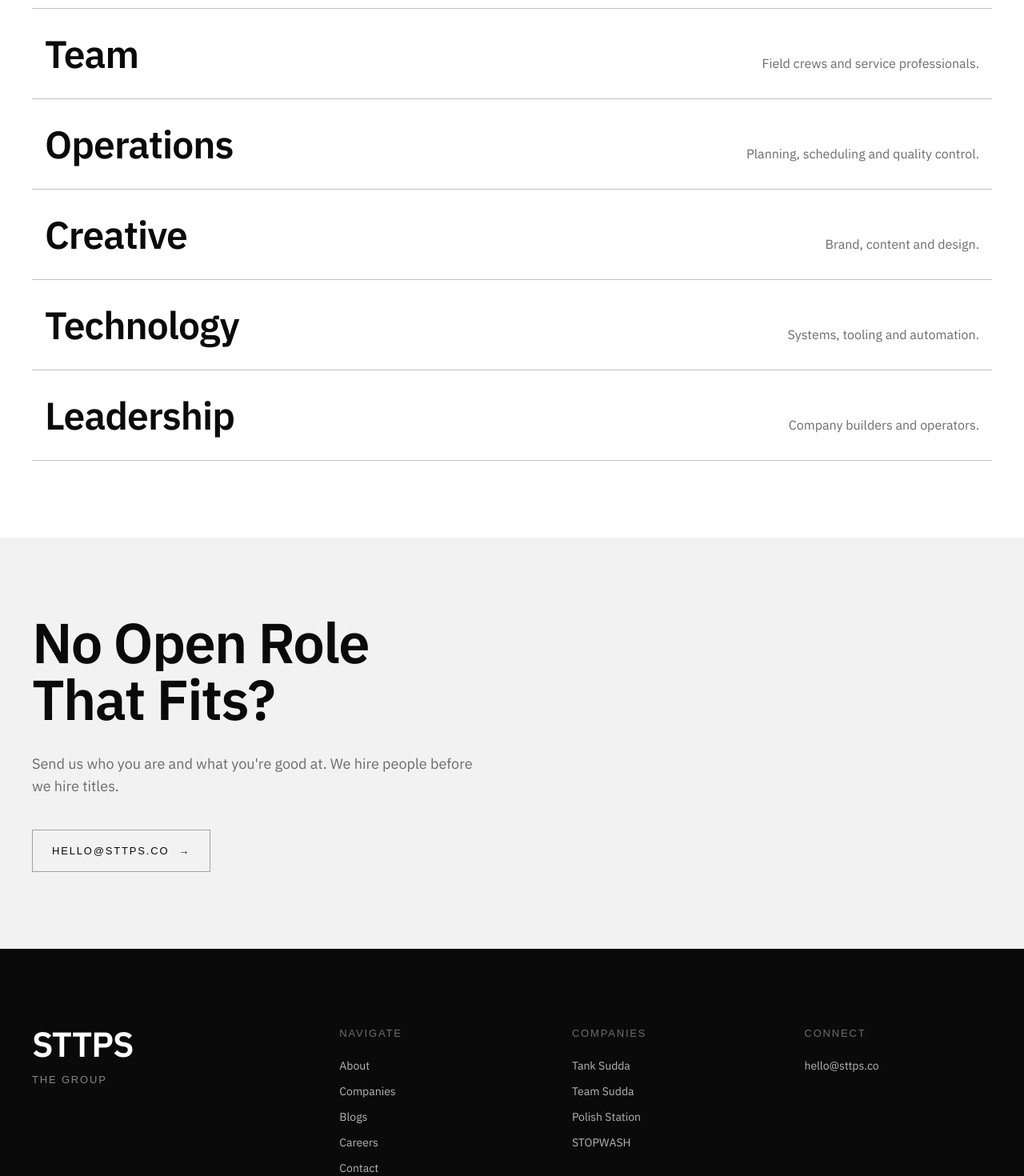
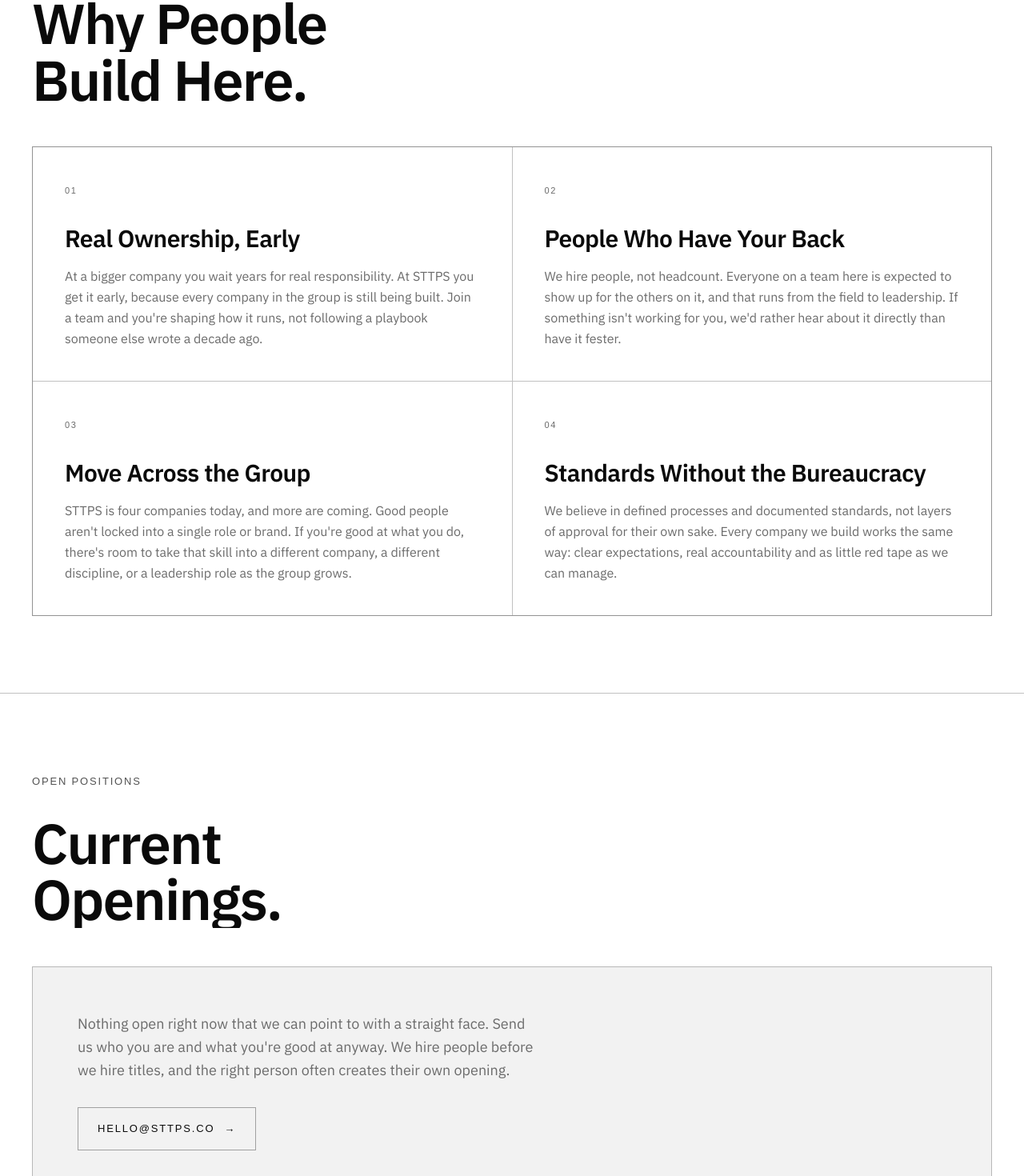
Before and after one commit to saadmaz/STTPS-Website, a Next.js app: page /careers in a window 1280 px wide. Shown: the part 644-2114 px from the top of the page at 80% size. Built offline with nearby package versions, Linux system fonts and the light colour scheme; a web font is replaced by a local one.

Commit message:
feat: add Why STTPS section and Open Positions to Careers page

```diff
--- a/src/app/careers/page.tsx
+++ b/src/app/careers/page.tsx
@@ -1,6 +1,6 @@
 import type { Metadata } from "next";
-import { CAREER_TRACKS, CONTACT } from "@/data/sttps";
-import { ArrowLink, Label, Reveal, SplitLines } from "@/components/site/primitives";
+import { CAREER_TRACKS, CONTACT, OPEN_POSITIONS, WHY_STTPS } from "@/data/sttps";
+import { ArrowLink, Label, Reveal, SplitLines, UnitTag } from "@/components/site/primitives";
 
 const TITLE = "Careers at STTPS: Build Service Companies With Us";
 const DESCRIPTION =
@@ -22,9 +22,6 @@ const JSON_LD = {
   isPartOf: { "@type": "Organization", name: "STTPS" },
 };
 
-// No live job listings feed yet — that lands once Sanity is wired up
-// (careers system, phase 3). Until then this shows the department tracks
-// and a direct email path rather than an empty "0 open roles" page.
 export default function CareersPage() {
   return (
     <main className="bg-warm">
@@ -53,7 +50,64 @@ export default function CareersPage() {
 
       <section className="py-16 md:py-24">
         <div className="shell">
+          <Label>Why STTPS</Label>
+          <SplitLines lines={["Why People", "Build Here."]} className="display-xl mt-8" />
+          <div className="mt-12 grid gap-px border border-steel/25 bg-steel/25 sm:grid-cols-2">
+            {WHY_STTPS.map((w, i) => (
+              <Reveal key={w.title} delay={i * 0.08} className="bg-warm p-8 md:p-10">
+                <UnitTag index={i + 1} />
+                <h2 className="display-lg mt-8 text-2xl md:text-3xl">{w.title}</h2>
+                <p className="mt-4 leading-relaxed text-muted-foreground">{w.copy}</p>
+              </Reveal>
+            ))}
+          </div>
+        </div>
+      </section>
+
+      <section className="border-t border-steel/25 py-16 md:py-24">
+        <div className="shell">
+          <Label>Open positions</Label>
+          <SplitLines lines={["Current", "Openings."]} className="display-xl mt-8" />
+
+          {OPEN_POSITIONS.length > 0 ? (
+            <div className="mt-12 border-t border-steel/25">
+              {OPEN_POSITIONS.map((p, i) => (
+                <Reveal key={p.id} delay={i * 0.06} className="group border-b border-steel/25">
+                  <div className="flex flex-col gap-4 py-8 transition-colors duration-500 group-hover:bg-foreground/[0.03] md:flex-row md:items-center md:justify-between md:px-4">
+                    <div>
+                      <h3 className="display-lg text-2xl md:text-3xl">{p.title}</h3>
+                      <p className="label-xs mt-2 text-muted-foreground">
+                        {p.track} · {p.location} · {p.type}
+                      </p>
+                    </div>
+                    <ArrowLink
+                      href={`mailto:${CONTACT.email}?subject=${encodeURIComponent(`Application: ${p.title}`)}`}
+                    >
+                      Apply
+                    </ArrowLink>
+                  </div>
+                </Reveal>
+              ))}
+            </div>
+          ) : (
+            <Reveal delay={0.15} className="mt-12 border border-steel/25 bg-charcoal p-10 md:p-14">
+              <p className="max-w-xl text-lg leading-relaxed text-muted-foreground">
+                Nothing open right now that we can point to with a straight face. Send us who you
+                are and what you&apos;re good at anyway. We hire people before we hire titles, and
+                the right person often creates their own opening.
+              </p>
+              <div className="mt-8">
+                <ArrowLink href={`mailto:${CONTACT.email}`}>{CONTACT.email}</ArrowLink>
+              </div>
+            </Reveal>
+          )}
+        </div>
+      </section>
+
+      <section className="border-t border-steel/25 py-16 md:py-24">
+        <div className="shell">
           <Label>Where you fit</Label>
+          <SplitLines lines={["Every Discipline", "We Need."]} className="display-xl mt-8" />
           <div className="mt-12 border-t border-steel/25">
             {CAREER_TRACKS.map((t, i) => (
               <Reveal key={t.title} delay={i * 0.06} className="group border-b border-steel/25">
@@ -66,18 +120,6 @@ export default function CareersPage() {
           </div>
         </div>
       </section>
-
-      <section className="bg-charcoal py-16 md:py-24">
-        <div className="shell">
-          <SplitLines lines={["No Open Role", "That Fits?"]} className="display-xl" />
-          <p className="mt-8 max-w-xl text-lg text-muted-foreground">
-            Send us who you are and what you&apos;re good at. We hire people before we hire titles.
-          </p>
-          <div className="mt-10">
-            <ArrowLink href={`mailto:${CONTACT.email}`}>{CONTACT.email}</ArrowLink>
-          </div>
-        </div>
-      </section>
     </main>
   );
 }
--- a/src/data/sttps.ts
+++ b/src/data/sttps.ts
@@ -261,6 +261,42 @@ export const CAREER_TRACKS = [
   { title: "Leadership", copy: "Company builders and operators." },
 ];
 
+/** What actually sets working at STTPS apart, written for what the group is today (four companies, still building) rather than borrowed language from a larger, more established employer. */
+export const WHY_STTPS = [
+  {
+    title: "Real Ownership, Early",
+    copy: "At a bigger company you wait years for real responsibility. At STTPS you get it early, because every company in the group is still being built. Join a team and you're shaping how it runs, not following a playbook someone else wrote a decade ago.",
+  },
+  {
+    title: "People Who Have Your Back",
+    copy: "We hire people, not headcount. Everyone on a team here is expected to show up for the others on it, and that runs from the field to leadership. If something isn't working for you, we'd rather hear about it directly than have it fester.",
+  },
+  {
+    title: "Move Across the Group",
+    copy: "STTPS is four companies today, and more are coming. Good people aren't locked into a single role or brand. If you're good at what you do, there's room to take that skill into a different company, a different discipline, or a leadership role as the group grows.",
+  },
+  {
+    title: "Standards Without the Bureaucracy",
+    copy: "We believe in defined processes and documented standards, not layers of approval for their own sake. Every company we build works the same way: clear expectations, real accountability and as little red tape as we can manage.",
+  },
+];
+
+export type OpenPosition = {
+  id: string;
+  title: string;
+  track: string;
+  location: string;
+  type: "Full-time" | "Part-time" | "Contract";
+};
+
+/**
+ * No confirmed openings right now. A fabricated listing (a fake title, a
+ * role nobody is actually hiring for) is worse than an honest empty state —
+ * add real positions here as they're confirmed, the page already renders
+ * them once this is non-empty.
+ */
+export const OPEN_POSITIONS: OpenPosition[] = [];
+
 /**
  * Phone number and social links are intentionally omitted until real values
  * exist. Do not add placeholder tel: numbers or "#" social hrefs — a fake
```
